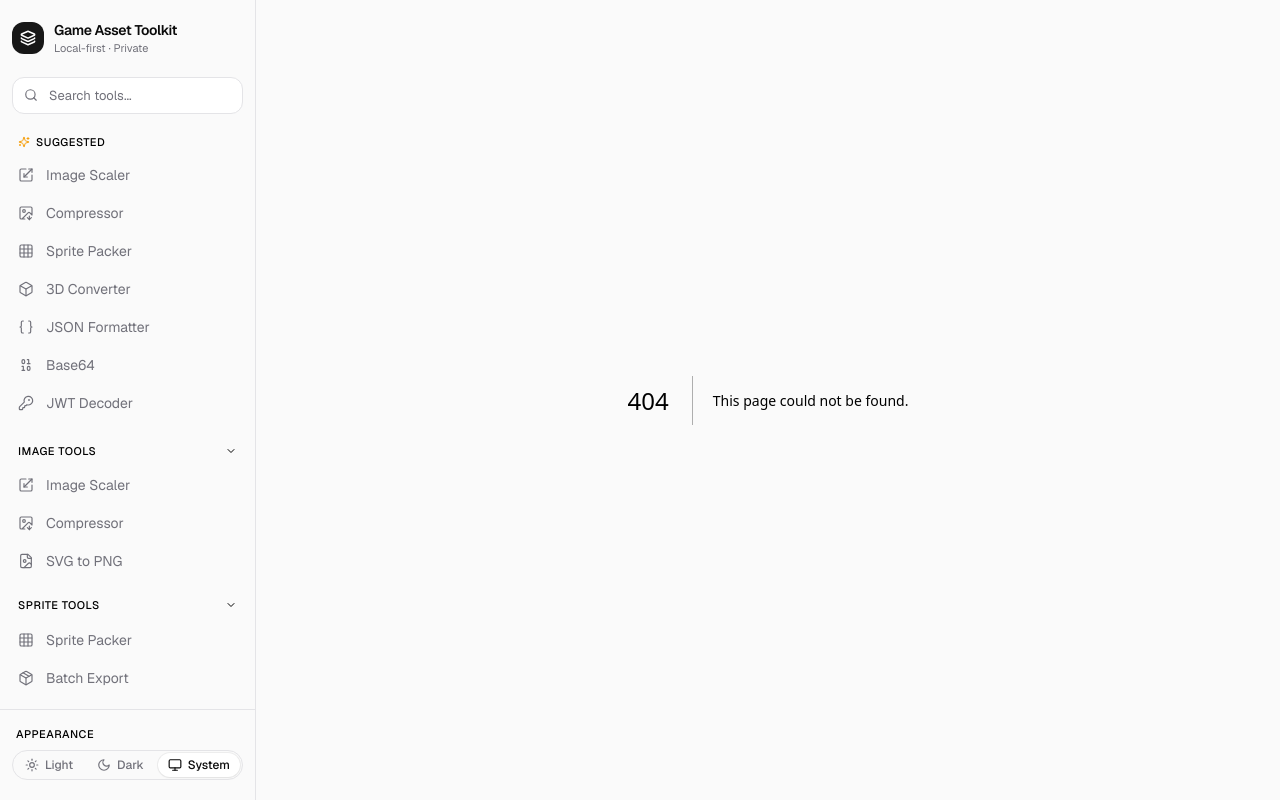
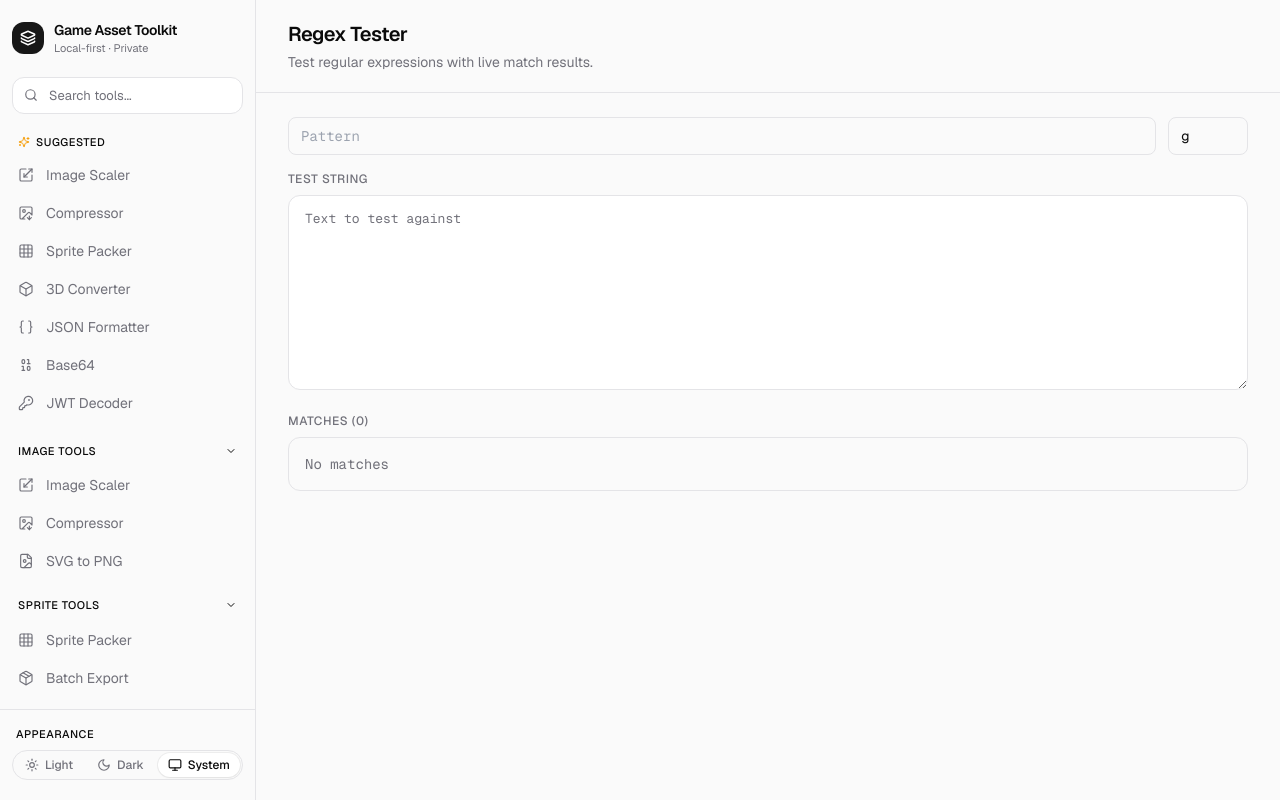
Before and after one commit to naralapraneeth11/game-asset, a Next.js app in the folder game-asset-toolkit/: page /tools/dev/regex-tester in a window 1280 px wide. Before the commit this address had no page. Built offline with nearby package versions, Linux system fonts and the light colour scheme.

Commit message:
fix(dev-tools): complete Timestamp, Password, Color, Regex clients + update Sidebar

```diff
--- /dev/null
+++ b/game-asset-toolkit/src/app/tools/dev/color-converter/ColorClient.tsx
@@ -0,0 +1,37 @@
+"use client";
+
+import { useState } from "react";
+import { ToolShell, CopyButton } from "@/components/dev";
+
+function hexToRgb(hex: string) {
+  const h = hex.replace("#", "");
+  if (h.length !== 6) return null;
+  const n = parseInt(h, 16);
+  return { r: (n >> 16) & 255, g: (n >> 8) & 255, b: n & 255 };
+}
+
+export function ColorClient() {
+  const [hex, setHex] = useState("#3b82f6");
+  const rgb = hexToRgb(hex) || { r: 59, g: 130, b: 246 };
+
+  return (
+    <ToolShell title="Color Converter" description="Convert HEX to RGB and preview the color." actions={<CopyButton text={hex} />}>
+      <div className="flex flex-col gap-6 sm:flex-row sm:items-start">
+        <div
+          className="h-32 w-32 shrink-0 rounded-2xl border border-border shadow-inner"
+          style={{ backgroundColor: hex }}
+        />
+        <div className="space-y-4">
+          <div>
+            <label className="mb-1 block text-xs font-medium text-muted-foreground">HEX</label>
+            <input value={hex} onChange={(e) => setHex(e.target.value)} className="w-40 rounded-lg border border-border bg-background px-3 py-2 font-mono text-sm" />
+          </div>
+          <div className="text-sm">
+            <span className="text-muted-foreground">RGB:</span>{" "}
+            <span className="font-mono">{rgb.r}, {rgb.g}, {rgb.b}</span>
+          </div>
+        </div>
+      </div>
+    </ToolShell>
+  );
+}
--- /dev/null
+++ b/game-asset-toolkit/src/app/tools/dev/color-converter/page.tsx
@@ -0,0 +1,11 @@
+import { Metadata } from "next";
+import { ColorClient } from "./ColorClient";
+
+export const metadata: Metadata = {
+  title: "Color Converter",
+  description: "Convert between HEX, RGB and HSL colors.",
+};
+
+export default function Page() {
+  return <ColorClient />;
+}
--- /dev/null
+++ b/game-asset-toolkit/src/app/tools/dev/password-generator/PasswordClient.tsx
@@ -0,0 +1,48 @@
+"use client";
+
+import { useState } from "react";
+import { ToolShell, CopyButton } from "@/components/dev";
+
+function generatePassword(length: number, opts: { upper: boolean; lower: boolean; numbers: boolean; symbols: boolean }) {
+  let chars = "";
+  if (opts.lower) chars += "abcdefghijklmnopqrstuvwxyz";
+  if (opts.upper) chars += "ABCDEFGHIJKLMNOPQRSTUVWXYZ";
+  if (opts.numbers) chars += "0123456789";
+  if (opts.symbols) chars += "!@#$%^&*()-_=+[]{}|;:,.<>?";
+  if (!chars) chars = "abcdefghijklmnopqrstuvwxyz";
+  const array = new Uint32Array(length);
+  crypto.getRandomValues(array);
+  return Array.from(array, (x) => chars[x % chars.length]).join("");
+}
+
+export function PasswordClient() {
+  const [length, setLength] = useState(16);
+  const [upper, setUpper] = useState(true);
+  const [lower, setLower] = useState(true);
+  const [numbers, setNumbers] = useState(true);
+  const [symbols, setSymbols] = useState(false);
+  const [password, setPassword] = useState("");
+
+  const generate = () => {
+    setPassword(generatePassword(length, { upper, lower, numbers, symbols }));
+  };
+
+  return (
+    <ToolShell title="Password Generator" description="Cryptographically secure passwords generated with Web Crypto." actions={<CopyButton text={password} />}>
+      <div className="mb-6 flex flex-wrap items-center gap-4">
+        <label className="flex items-center gap-2 text-sm">
+          Length
+          <input type="number" min={4} max={128} value={length} onChange={(e) => setLength(Number(e.target.value))} className="w-16 rounded-lg border border-border bg-background px-2 py-1 text-sm" />
+        </label>
+        <label className="flex items-center gap-1.5 text-sm"><input type="checkbox" checked={upper} onChange={(e) => setUpper(e.target.checked)} /> Uppercase</label>
+        <label className="flex items-center gap-1.5 text-sm"><input type="checkbox" checked={lower} onChange={(e) => setLower(e.target.checked)} /> Lowercase</label>
+        <label className="flex items-center gap-1.5 text-sm"><input type="checkbox" checked={numbers} onChange={(e) => setNumbers(e.target.checked)} /> Numbers</label>
+        <label className="flex items-center gap-1.5 text-sm"><input type="checkbox" checked={symbols} onChange={(e) => setSymbols(e.target.checked)} /> Symbols</label>
+        <button type="button" onClick={generate} className="rounded-lg bg-neutral-900 px-4 py-1.5 text-xs font-medium text-white dark:bg-white dark:text-neutral-900">Generate</button>
+      </div>
+      <div className="rounded-xl border border-border bg-muted/30 px-4 py-4 font-mono text-lg break-all">
+        {password || "Click Generate"}
+      </div>
+    </ToolShell>
+  );
+}
--- /dev/null
+++ b/game-asset-toolkit/src/app/tools/dev/password-generator/page.tsx
@@ -0,0 +1,11 @@
+import { Metadata } from "next";
+import { PasswordClient } from "./PasswordClient";
+
+export const metadata: Metadata = {
+  title: "Password Generator",
+  description: "Generate secure passwords using Web Crypto.",
+};
+
+export default function Page() {
+  return <PasswordClient />;
+}
--- /dev/null
+++ b/game-asset-toolkit/src/app/tools/dev/regex-tester/RegexClient.tsx
@@ -0,0 +1,63 @@
+"use client";
+
+import { useMemo, useState } from "react";
+import { ToolShell, CodeEditor } from "@/components/dev";
+
+export function RegexClient() {
+  const [pattern, setPattern] = useState("");
+  const [flags, setFlags] = useState("g");
+  const [text, setText] = useState("");
+
+  const result = useMemo(() => {
+    if (!pattern) return { matches: [] as string[], error: "" };
+    try {
+      const re = new RegExp(pattern, flags);
+      const matches = text.match(re) || [];
+      return { matches, error: "" };
+    } catch (e) {
+      return { matches: [], error: e instanceof Error ? e.message : "Invalid regex" };
+    }
+  }, [pattern, flags, text]);
+
+  return (
+    <ToolShell title="Regex Tester" description="Test regular expressions with live match results.">
+      <div className="mb-4 flex flex-wrap items-center gap-3">
+        <input
+          value={pattern}
+          onChange={(e) => setPattern(e.target.value)}
+          placeholder="Pattern"
+          className="flex-1 min-w-[200px] rounded-lg border border-border bg-background px-3 py-2 font-mono text-sm"
+        />
+        <input
+          value={flags}
+          onChange={(e) => setFlags(e.target.value)}
+          placeholder="Flags"
+          className="w-20 rounded-lg border border-border bg-background px-3 py-2 font-mono text-sm"
+        />
+      </div>
+      {result.error && (
+        <div className="mb-4 rounded-xl border border-red-200 bg-red-50 px-4 py-3 text-sm text-red-700 dark:border-red-900/50 dark:bg-red-950/40 dark:text-red-300">
+          {result.error}
+        </div>
+      )}
+      <div className="mb-2 text-xs font-medium uppercase tracking-wider text-muted-foreground">Test String</div>
+      <CodeEditor value={text} onChange={setText} rows={8} placeholder="Text to test against" />
+      <div className="mt-4">
+        <div className="mb-2 text-xs font-medium uppercase tracking-wider text-muted-foreground">
+          Matches ({result.matches.length})
+        </div>
+        <div className="rounded-xl border border-border bg-muted/30 p-4 font-mono text-sm">
+          {result.matches.length === 0 ? (
+            <span className="text-muted-foreground">No matches</span>
+          ) : (
+            <ul className="space-y-1">
+              {result.matches.map((m, i) => (
+                <li key={i}>{m}</li>
+              ))}
+            </ul>
+          )}
+        </div>
+      </div>
+    </ToolShell>
+  );
+}
--- /dev/null
+++ b/game-asset-toolkit/src/app/tools/dev/regex-tester/page.tsx
@@ -0,0 +1,11 @@
+import { Metadata } from "next";
+import { RegexClient } from "./RegexClient";
+
+export const metadata: Metadata = {
+  title: "Regex Tester",
+  description: "Test regular expressions with live matching.",
+};
+
+export default function Page() {
+  return <RegexClient />;
+}
--- a/game-asset-toolkit/src/app/tools/dev/timestamp/TimestampClient.tsx
+++ b/game-asset-toolkit/src/app/tools/dev/timestamp/TimestampClient.tsx
@@ -1,7 +1,7 @@
 "use client";
 
 import { useState } from "react";
-import { ToolShell, CopyButton } from "@/components/dev";
+import { ToolShell } from "@/components/dev";
 
 export function TimestampClient() {
   const [unix, setUnix] = useState("");
@@ -10,8 +10,8 @@ export function TimestampClient() {
   const fromUnix = () => {
     const n = Number(unix);
     if (isNaN(n)) return;
-    const d = new Date(n * (String(unix).length > 11 ? 1 : 1000));
-    setHuman(d.toISOString());
+    const ms = String(unix).length > 11 ? n : n * 1000;
+    setHuman(new Date(ms).toISOString());
   };
 
   const fromHuman = () => {
@@ -27,13 +27,53 @@ export function TimestampClient() {
   };
 
   return (
-    <ToolShell title="Timestamp Converter" description="Convert Unix timestamps to dates and back." actions={<button type="button" onClick={now} className="rounded-lg border border-border px-3 py-1.5 text-xs font-medium hover:bg-muted">Now</button>}>
+    <ToolShell
+      title="Timestamp Converter"
+      description="Convert Unix timestamps to human-readable dates and back."
+      actions={
+        <button type="button" onClick={now} className="rounded-lg border border-border px-3 py-1.5 text-xs font-medium hover:bg-muted">
+          Now
+        </button>
+      }
+    >
       <div className="grid gap-6 sm:grid-cols-2">
         <div>
-          <label className="mb-2 block text-xs font-medium uppercase tracking-wider text-muted-foreground">Unix Timestamp</label>
-          <input value={unix} onChange={(e) => setUnix(e.target.value)} className="w-full rounded-xl border border-border bg-muted/30 px-4 py-3 font-mono text-sm" placeholder="1710000000" />
-          <button type="button" onClick={fromUnix} className="mt-2 rounded-lg bg-neutral-900 px-3 py-1.5 text-xs font-medium text-white dark:bg-white dark:text-neutral-900">To Date</button>
+          <label className="mb-2 block text-xs font-medium uppercase tracking-wider text-muted-foreground">
+            Unix Timestamp
+          </label>
+          <input
+            value={unix}
+            onChange={(e) => setUnix(e.target.value)}
+            className="w-full rounded-xl border border-border bg-muted/30 px-4 py-3 font-mono text-sm"
+            placeholder="1710000000"
+          />
+          <button
+            type="button"
+            onClick={fromUnix}
+            className="mt-2 rounded-lg bg-neutral-900 px-3 py-1.5 text-xs font-medium text-white dark:bg-white dark:text-neutral-900"
+          >
+            To Date
+          </button>
         </div>
         <div>
-          <label className="mb-2 block text-xs font-medium uppercase tracking-wider text-muted-foreground">ISO / Date</label>
-          <input value={human} onChange={(e) => setHuman(e.target.value)} className="w-full rounded-xl border border-border bg-muted/30 px-4 py-3 font-mono text-sm" placeholder="2024-03-09T..."
+          <label className="mb-2 block text-xs font-medium uppercase tracking-wider text-muted-foreground">
+            ISO / Date
+          </label>
+          <input
+            value={human}
+            onChange={(e) => setHuman(e.target.value)}
+            className="w-full rounded-xl border border-border bg-muted/30 px-4 py-3 font-mono text-sm"
+            placeholder="2024-03-09T12:00:00.000Z"
+          />
+          <button
+            type="button"
+            onClick={fromHuman}
+            className="mt-2 rounded-lg bg-neutral-900 px-3 py-1.5 text-xs font-medium text-white dark:bg-white dark:text-neutral-900"
+          >
+            To Unix
+          </button>
+        </div>
+      </div>
+    </ToolShell>
+  );
+}
```
